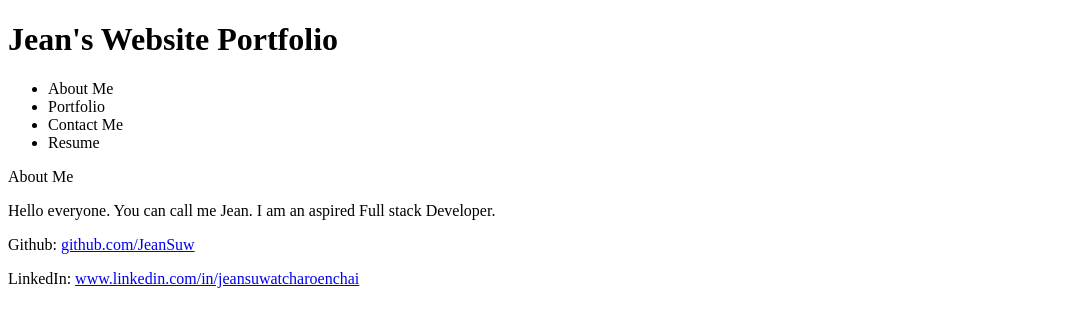
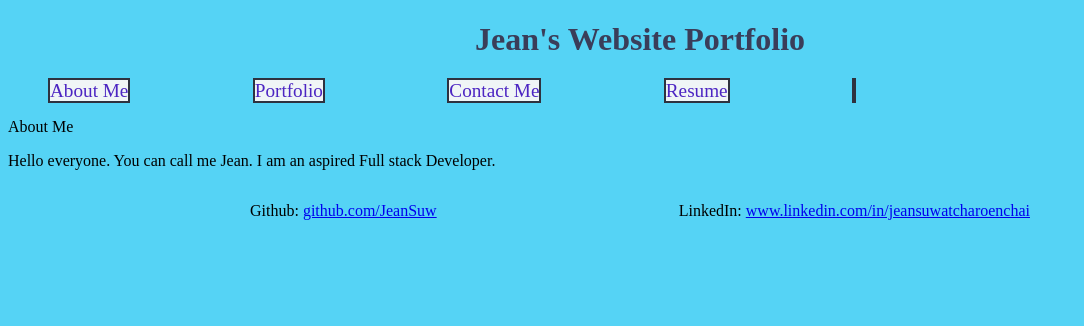
Before and after one commit to JeanSuw/jean-work-portfolio-2, a React (Create React App) app: page / in a window 1280 px wide. Shown: the top 326 px of the page, without its empty margins (0-1084 px from the left). Built offline with nearby package versions, Linux system fonts and the light colour scheme.

Commit message:
Added css to headers, navigator and footer

```diff
--- a/src/components/Navigation/index.js
+++ b/src/components/Navigation/index.js
@@ -8,7 +8,8 @@ function Navigation (props){
     const { currentTab, setCurrentTab } = props;
 
 	return (
-        <ul className="nav nav-pills">
+        <nav>
+            <ul className="nav">
                 <li className={currentTab === "aboutme" ? "nav-link-active" : "nav-link"}>
                     <span onClick={() => setCurrentTab("aboutme")}>About Me</span>
                 </li>
@@ -21,7 +22,10 @@ function Navigation (props){
                 <li className={currentTab === "resume" ? "nav-link-active" : "nav-link"}>
                     <span onClick={() => setCurrentTab("resume")}>Resume</span>
                 </li>
+
+                <li></li>
             </ul>
+        </nav>
     );
 }
 
--- /dev/null
+++ b/src/index.css
@@ -0,0 +1,39 @@
+* {
+    --eulaHair: #43cff5e6;
+    --eulaShirt: #F0F5F6;
+    --eulaCape: #320fe2;
+    --eulaTie: #4c25c2;
+    --eulaPant: #2E323F;
+}
+
+body{
+    background-color: var(--eulaHair);
+}
+
+.header{
+    display: inline-block;
+}
+
+h1 {
+    color: #3A3D59;
+    text-align: center;
+}
+
+nav li {
+    font-size: larger;
+    color: var(--eulaTie);
+    display: inline;
+    justify-content: space-evenly;
+    margin-right: 10%;
+    vertical-align: middle;
+    border: 2px solid var(--eulaPant);
+    background-color: var(--eulaShirt);
+}
+
+
+
+.footer{
+    display: flex;
+	flex-wrap: wrap;
+	justify-content: space-evenly;
+}
--- a/src/index.js
+++ b/src/index.js
@@ -1,5 +1,6 @@
 import React from 'react';
 import ReactDOM from 'react-dom';
+import './index.css';
 import App from './App';
 
 ReactDOM.render(
```
Lines whose indentation alone changed are shown as unchanged.
